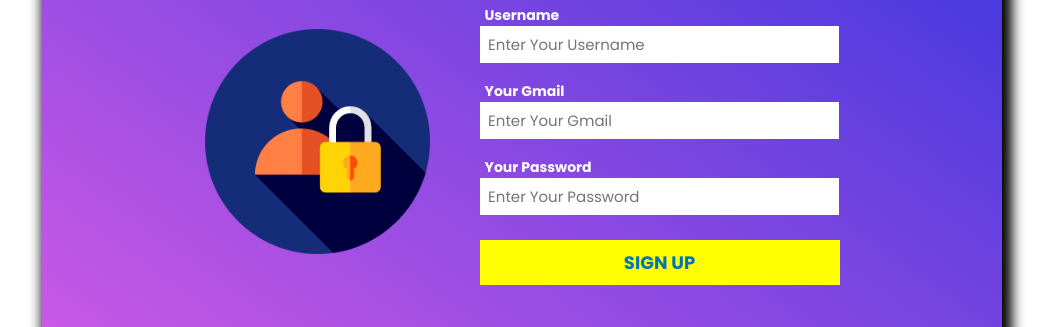
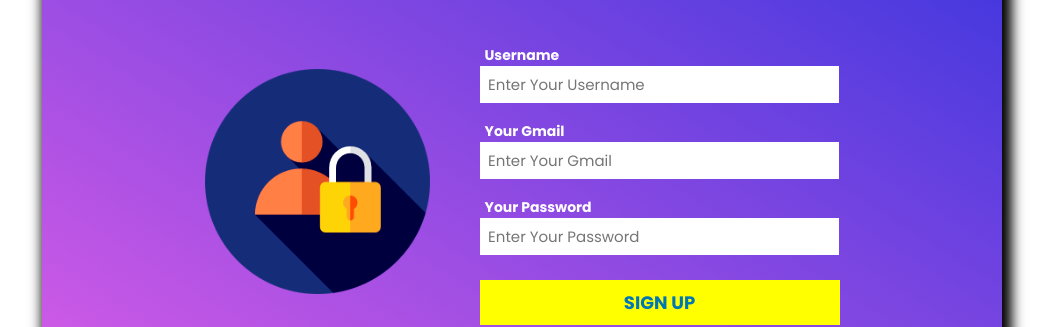
Before and after one commit to TanishkBhatt/E-Commerce-Website-Template, a plain HTML site: page index.html in a window 1280 px wide. Shown: the part 232-559 px from the top of the page, without its empty margins (118-1171 px from the left). Drawn offline with Linux system fonts and the light colour scheme.

Commit message:
Update style.css

```diff
--- a/style.css
+++ b/style.css
@@ -17,7 +17,7 @@
     background: linear-gradient(to top right, rgb(224, 94, 231), rgb(52, 52, 221));
     color: white;
     width: 75%;
-    height: 85vh;
+    height: 600px;
     box-shadow: 5px 0px 12px 5px black;
 }
 
@@ -283,4 +283,5 @@ footer p:hover {
     .error-popup p {
         font-size: 10px;
     }
+
 }
```
